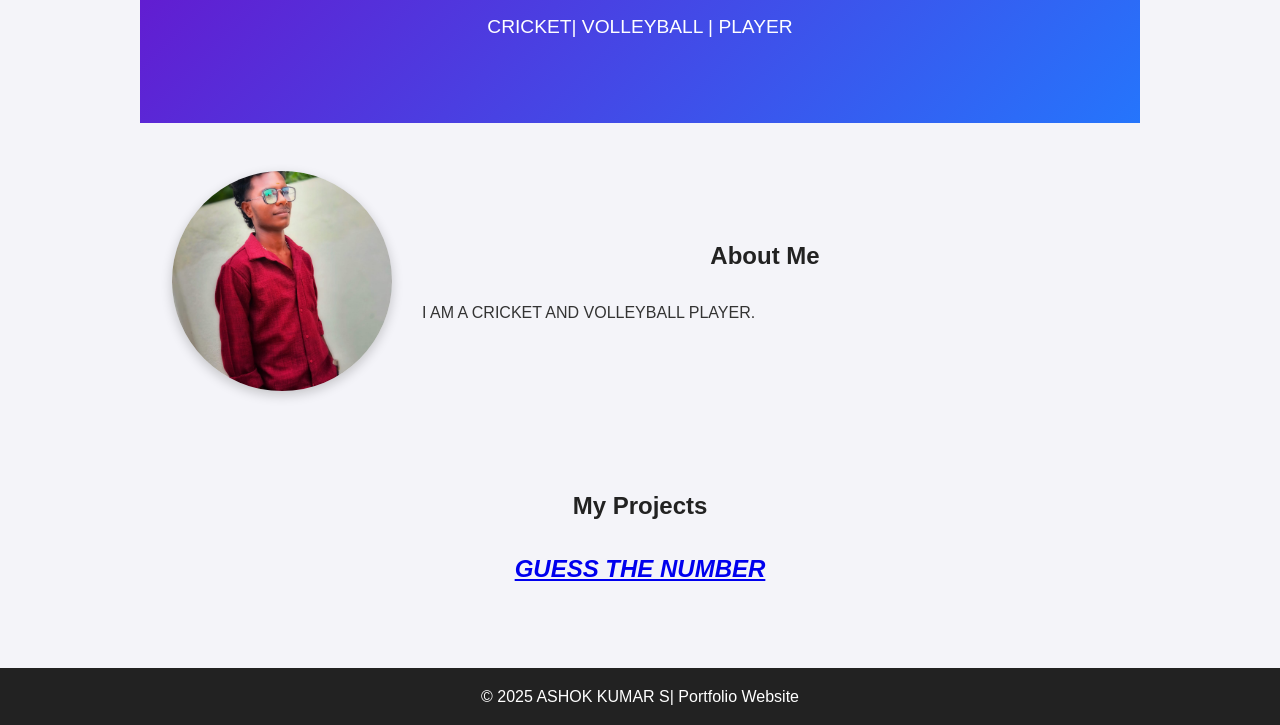
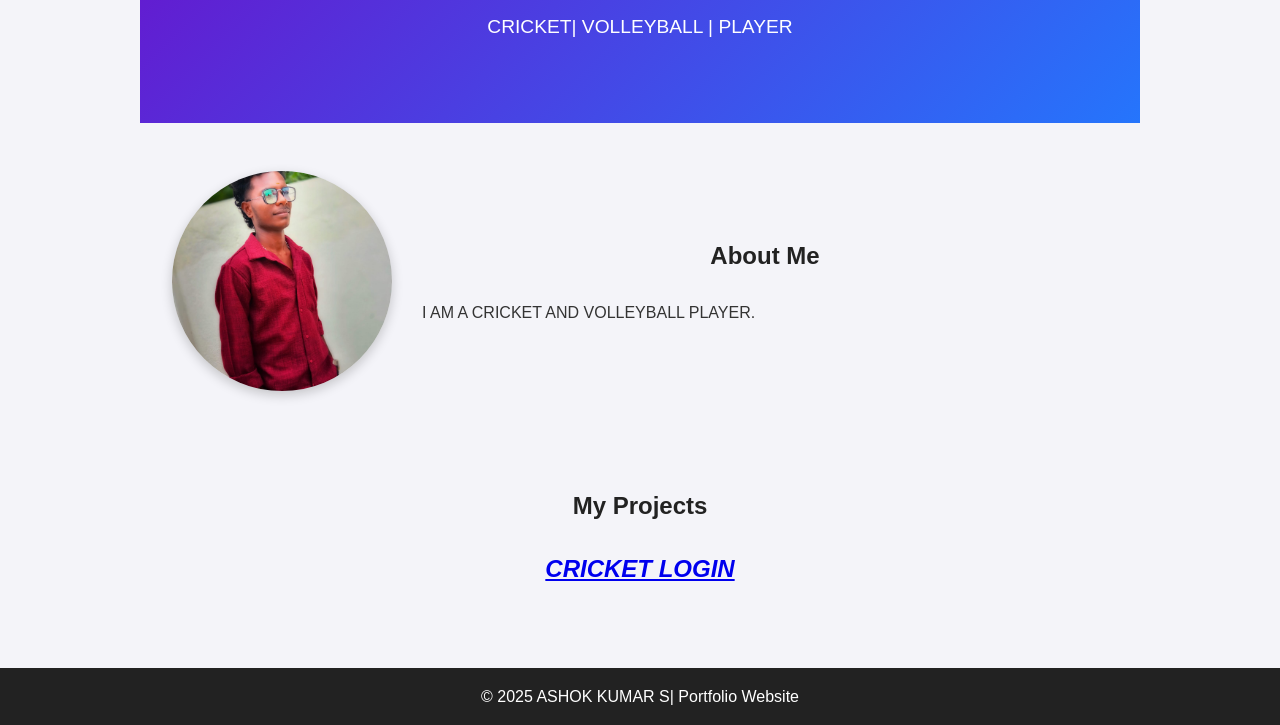
Before and after one commit to sashokkumar24102bsccs-collab/ashok24102, a plain HTML site: page index.html in a window 1280 px wide. Shown: the part 226-951 px from the top of the page. Drawn offline with Linux system fonts and the light colour scheme.

Commit message:
Update index.html

```diff
--- a/index.html
+++ b/index.html
@@ -154,11 +154,12 @@
   <!-- Projects -->
   <section id="projects" class="projects">
     <h2>My Projects</h2><CENTER>
-       <h1> <a href="project.html"><i><b>GUESS THE NUMBER</b></i></a></CENTER></h1>
+       <h1> <a href="project.html"><i><b>CRICKET LOGIN</b></i></a></CENTER></h1>
   </section>
   <!-- Footer -->
   <footer>
     <p>&copy; 2025 ASHOK KUMAR S| Portfolio Website</p>
   </footer>
 </body>
+
 </html>
```
